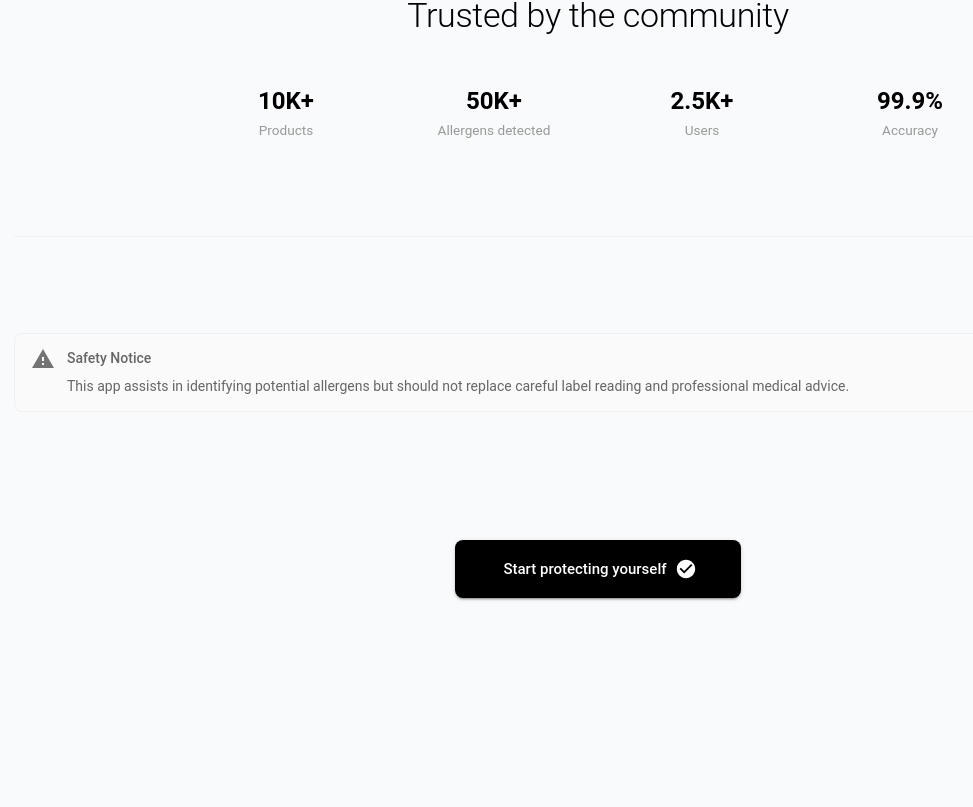
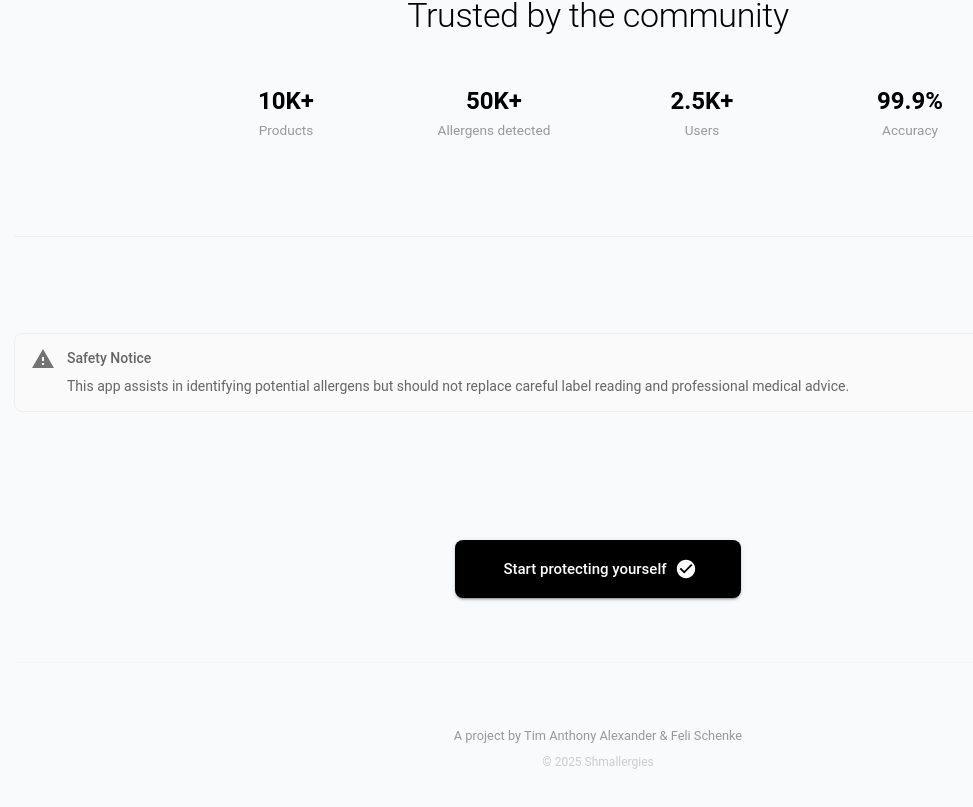
Before and after one commit to TimAnthonyAlexander/shmallergies-frontend, a React (Vite) app: page / in a window 1280 px wide. Shown: the part 1241-2048 px from the top of the page, without its empty margins (42-1015 px from the left). Before the commit the page ends 1935 px from the top, so only its background shows below. Built offline with nearby package versions, Linux system fonts and the light colour scheme.

Commit message:
Add taa and fs info to home page

```diff
--- a/src/pages/Home.tsx
+++ b/src/pages/Home.tsx
@@ -389,6 +389,35 @@ const Home: React.FC = () => {
           </Box>
         )}
       </Stack>
+
+      {/* Subtle Footer */}
+      <Box sx={{
+        textAlign: 'center',
+        pt: 8,
+        pb: 4,
+        borderTop: '1px solid #f5f5f5',
+        mt: 8
+      }}>
+        <Typography
+          variant="body2"
+          sx={{
+            color: '#999',
+            fontSize: '0.8rem',
+            mb: 1
+          }}
+        >
+          A project by Tim Anthony Alexander & Feli Schenke
+        </Typography>
+        <Typography
+          variant="body2"
+          sx={{
+            color: '#ccc',
+            fontSize: '0.75rem'
+          }}
+        >
+          © 2025 Shmallergies
+        </Typography>
+      </Box>
     </Container>
   );
 };
```
